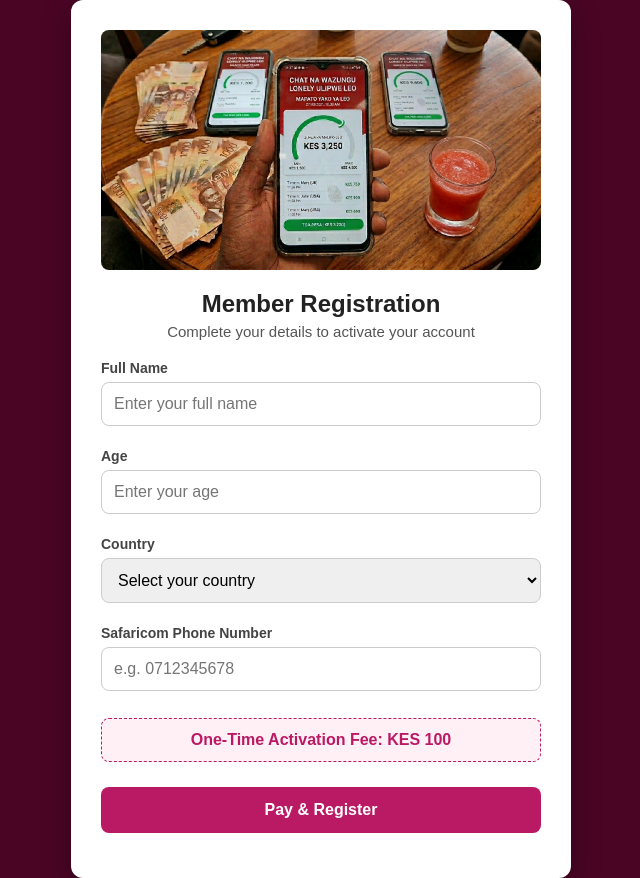
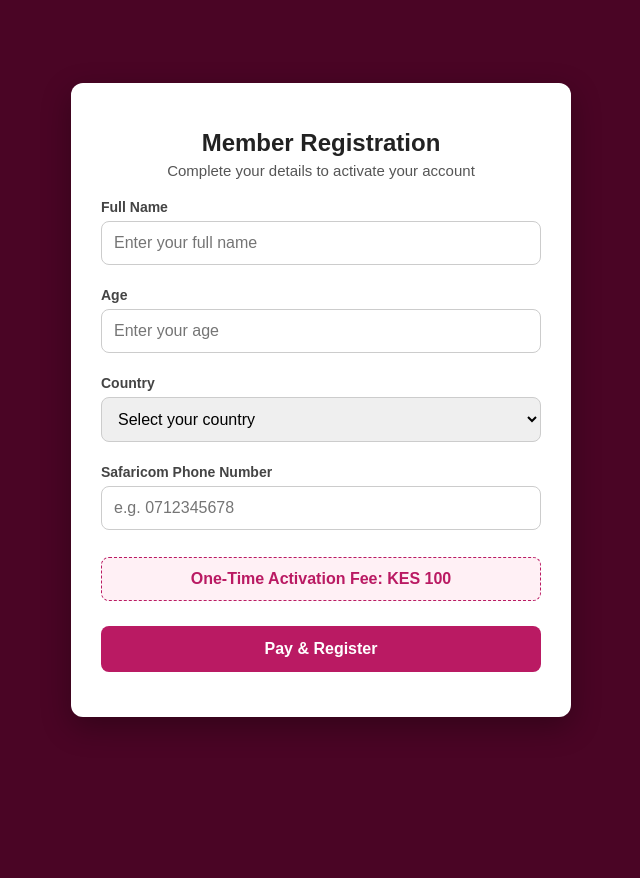
Before and after one commit to kimat07-cyber/mpesa-api, a Flask app: page / in a window 1280 px wide. Shown: the whole page, without its empty margins (319-959 px from the left). After the commit the page ends 725 px from the top, so only its background shows below. Run offline with Flask 3, Linux system fonts and the light colour scheme.

Commit message:
Update index.html

```diff
--- a/templates/index.html
+++ b/templates/index.html
@@ -23,15 +23,6 @@
             max-width: 500px;
             box-shadow: 0 10px 30px rgba(0, 0, 0, 0.3); /* Stronger shadow for depth on dark background */
             box-sizing: border-box;
-        }
-
-        /* Styling for the new header image */
-        .header-image {
-            display: block;
-            max-width: 100%;
-            height: auto;
-            margin: 0 auto 20px auto; /* Centers the image and adds bottom spacing */
-            border-radius: 8px; /* Optional: adds soft corners to the image matching the card */
         }
 
         h1 {
@@ -113,9 +104,6 @@
 <body>
 
 <div class="card">
-    <!-- Main Header Image -->
-    <img src="csfss.png" alt="Header Image" class="header-image">
-
     <h1>Member Registration</h1>
     <h2>Complete your details to activate your account</h2>
 
```
